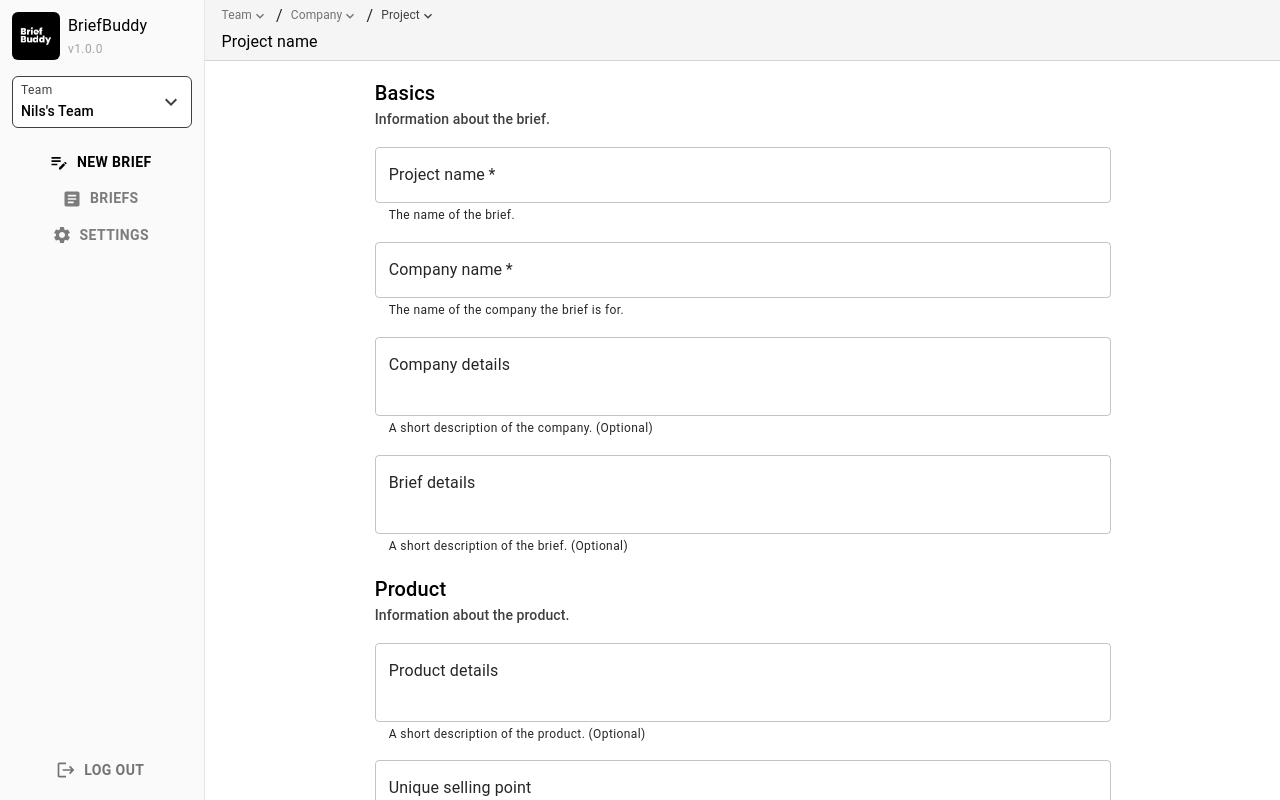
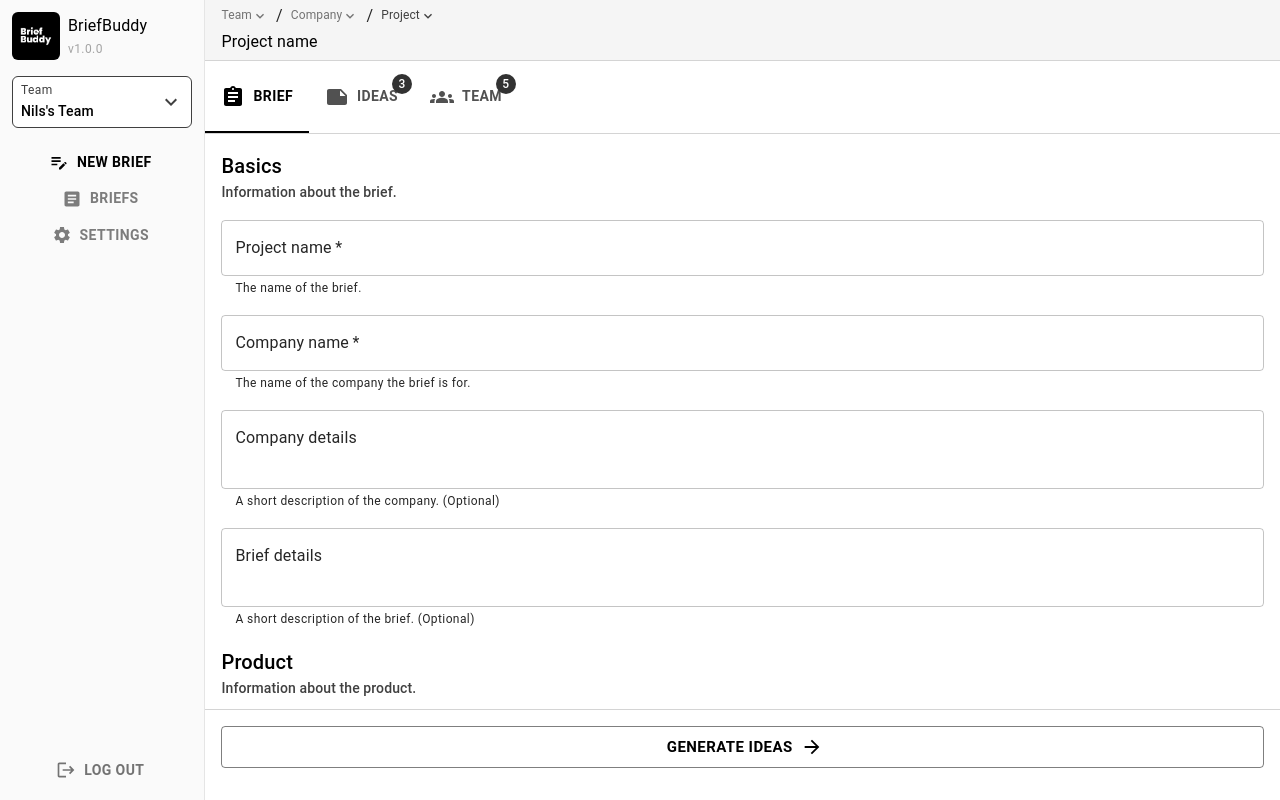
Before and after one commit to NilsWestgardh/BriefBuddy, a Next.js app: page /new-brief in a window 1280 px wide. Shown: the top 800 px of the page. Built offline with nearby package versions, Linux system fonts and the light colour scheme; no server answers.

Commit message:
Add project tabs

```diff
--- a/app/(protected)/new-brief/page.tsx
+++ b/app/(protected)/new-brief/page.tsx
@@ -15,6 +15,9 @@ import BriefFormSchema from "@/app/utils/schemas/BriefFormSchema";
 // Custom Components
 import ProjectHeader from "@/app/components/brief-form/ProjectHeader";
 import BriefForm from "@/app/components/brief-form/BriefForm";
+import SubmitButton from "@/app/components/brief-form/SubmitButton";
+import ProjectTabsMenu from "@/app/components/brief-form/ProjectTabsMenu";
+import ProjectTabContent from "@/app/components/brief-form/ProjectTabContent";
 // Components
 import Box from "@mui/material/Box";
 import Alert from "@mui/material/Alert";
@@ -92,12 +95,21 @@ export default function NewBriefPage() {
   // const posthog = PostHogClient();
   const router = useRouter();
 
+  const [tab, setTab] = useState(0);
   const [showAlertInfo, setShowAlertInfo] = useState<boolean>(false);
   const [alertInfo, setAlertInfo] = useState<{
     type: "success" | "error" | "info" | "warning";
     icon: React.ReactNode;
     message: string;
   } | null>(null);
+
+  // Tab change handler
+  function handleTabChange(
+    event: React.SyntheticEvent,
+    newTab: number
+  ) {
+    setTab(newTab);
+  };
 
   // OpenAI API fetch with retry
   async function fetchWithRetry(
@@ -253,10 +265,64 @@ export default function NewBriefPage() {
               w-full
               h-full
               mb-8
+              relative
             "
           >
-            <ProjectHeader />
-            <BriefForm />
+            <Box
+              id="project-header-container"
+              className="
+                flex
+                flex-col
+                justify-center
+                items-center
+                w-full
+                sticky
+                top-0
+                z-10
+              "
+            >
+              <ProjectHeader />
+              <ProjectTabsMenu
+                tab={tab}
+                handleTabChange={handleTabChange}
+              />
+            </Box>
+            {/* BRIEF TAB */}
+            <ProjectTabContent
+              value={tab}
+              index={0}
+            >
+              <BriefForm />
+              <Box
+                id="submit-button-container"
+                className="
+                  bottom-0
+                  sticky
+                  z-10
+                  w-full
+                  bg-white
+                  border-t
+                  border-neutral-300
+                  p-4
+                  pb-8
+                "
+              >
+                <SubmitButton
+                  cta="Generate ideas"
+                  feedback="Generating ideas..."
+                  // TODO: Logic to call OpenAI API & switch to Ideas tab on success
+                />
+              </Box>
+
+            </ProjectTabContent>
+            {/* IDEAS TAB */}
+            <ProjectTabContent value={tab} index={1}>
+              <div>Ideas placeholder: Ideas stack</div>
+            </ProjectTabContent>
+            {/* TEAM TAB */}
+            <ProjectTabContent value={tab} index={2}>
+              <div>Team placeholder: Table</div>
+            </ProjectTabContent>
           </Box>
         </form>
       </FormProvider>
@@ -279,4 +345,4 @@ export default function NewBriefPage() {
       )}
     </>
   );
-}
+};
--- a/app/api/data/generate-ideas/route.ts
+++ b/app/api/data/generate-ideas/route.ts
@@ -3,7 +3,7 @@ import {
   NextResponse
 } from "next/server";
 import fetch from "node-fetch";
-import { openai } from "@ai-sdk/openai";
+// import { openai } from "@ai-sdk/openai";
 
 const openAiApiUrl = "https://api.openai.com/v1/completions";
 
--- a/app/components/brief-form/BriefForm.tsx
+++ b/app/components/brief-form/BriefForm.tsx
@@ -16,39 +16,31 @@ import CustomTextInput from "@/app/components/CustomTextInput";
 import MultipleSelectChip from "@/app/components/brief-form/MultipleSelectChip";
 // Components
 import Box from "@mui/material/Box";
-import Button from "@mui/material/Button";
 import Select from "@mui/material/Select";
 import FormControl from "@mui/material/FormControl";
 import InputLabel from "@mui/material/InputLabel";
 import MenuItem from "@mui/material/MenuItem";
 import FormHelperText from '@mui/material/FormHelperText';
-// Icons
-import ArrowForwardIcon from '@mui/icons-material/ArrowForward';
 
 export default function BriefForm() {
   const {
     watch,
-    control,
-    formState: {
-      isSubmitting,
-      isSubmitted,
-      isValid,
-  },
+    control
   } = useFormContext<BriefFormType>();
   const form = watch();
 
   return (
     <Box
-      id="brief-form-container"
+      id="brief-form-sections"
       className="
         flex
         flex-col
         justify-start
         items-start
         w-full
+        gap-4
         p-4
-        gap-4
-        max-w-3xl
+        overflow-y-auto
       "
     >
       <Box
@@ -328,22 +320,6 @@ export default function BriefForm() {
           </FormHelperText>
         </FormControl>
       </Box>
-      <Button
-        type="submit"
-        variant="outlined"
-        size="large"
-        disabled={!isValid || isSubmitting || isSubmitted}
-        color={isValid ? "primary" : "secondary"}
-        endIcon={<ArrowForwardIcon />}
-        className="
-          w-full
-          hover:cursor-pointer
-          justify-between
-          px-4
-        "
-      >
-        Generate ideas
-      </Button>
     </Box>
   );
 };
--- /dev/null
+++ b/app/components/brief-form/ProjectTabContent.tsx
@@ -0,0 +1,48 @@
+"use client";
+
+import React from "react";
+import Box from "@mui/material/Box";
+
+type ProjectTabContentProps = {
+  children?: React.ReactNode;
+  index: number;
+  value: number;
+};
+
+export default function ProjectTabContent(
+  props: ProjectTabContentProps
+) {
+  const {
+    children,
+    value,
+    index,
+    ...other
+  } = props;
+
+  return (
+    <div
+      role="tabpanel"
+      hidden={value !== index}
+      id={`project-tabpanel-${index}`}
+      aria-labelledby={`project-tab-${index}`}
+      {...other}
+      className="w-full"
+    >
+      {value === index && (
+        <Box
+          className="
+            flex
+            flex-col
+            justify-center
+            items-center
+            w-full
+            h-full
+            relative
+          "
+        >
+          {children}
+        </Box>
+      )}
+    </div>
+  );
+};
--- /dev/null
+++ b/app/components/brief-form/ProjectTabsMenu.tsx
@@ -0,0 +1,128 @@
+"use client";
+
+import React from "react";
+// Utils
+import clsx from "clsx";
+// Components
+import Tabs from "@mui/material/Tabs";
+import Tab from "@mui/material/Tab";
+import Box from "@mui/material/Box";
+import Badge from "@mui/material/Badge";
+// Icons
+import GroupsIcon from '@mui/icons-material/Groups';
+import AssignmentIcon from '@mui/icons-material/Assignment';
+import NoteIcon from '@mui/icons-material/Note';
+
+const ideas_quantity = 3; // TODO: Replace placeholder with fetched data
+const team_size = 5; // TODO: Replace placeholder with fetched data
+
+type TabsMenuProps = {
+  tab: number;
+  handleTabChange: (
+    event: React.SyntheticEvent,
+    newTab: number
+  ) => void;
+};
+
+function a11yProps(index: number) {
+  return {
+    id: `simple-tab-${index}`,
+    "aria-controls": `simple-tabpanel-${index}`,
+  };
+};
+
+export default function TabsMenu({
+  tab,
+  handleTabChange
+}: TabsMenuProps) {
+
+  return (
+    <Box
+      id="project-tabs-menu-container"
+      className="
+        w-full
+        bg-white
+        border-b
+        border-neutral-300
+      "
+    >
+      <Tabs
+        value={tab}
+        onChange={handleTabChange}
+        aria-label="Project tabs"
+      >
+        <Tab
+          label="Brief"
+          icon={<AssignmentIcon />}
+          iconPosition="start"
+          {...a11yProps(0)}
+          className={clsx(
+            "hover:opacity-100 hover:bg-neutral-50",
+            tab === 0 && "bg-neutral-100 opacity-100",
+            tab !== 0 && "opacity-80",
+          )}
+        />
+        <Tab
+          label={
+            <Badge
+              badgeContent={ideas_quantity}
+              color="primary"
+              max={99}
+              showZero={false}
+              anchorOrigin={{
+                vertical: 'top',
+                horizontal: 'right',
+              }}
+              sx={{
+                "& .MuiBadge-badge": {
+                  transform: "translate(100%, -70%)",
+                  marginRight: "6px",
+                },
+              }}
+            >
+              Ideas
+            </Badge>
+          }
+          icon={<NoteIcon />}
+          iconPosition="start"
+          {...a11yProps(1)}
+          className={clsx(
+            "hover:opacity-100 hover:bg-neutral-50",
+            tab === 1 && "bg-neutral-100 opacity-100",
+            tab !== 1 && "opacity-80",
+          )}
+        />
+        <Tab
+          label={
+            <Badge
+              badgeContent={team_size}
+              color="primary"
+              max={99}
+              showZero={false}
+              anchorOrigin={{
+                vertical: 'top',
+                horizontal: 'right',
+              }}
+              sx={{
+                "& .MuiBadge-badge": {
+                  transform: "translate(100%, -70%)",
+                  marginRight: "6px",
+                },
+              }}
+            >
+              Team
+            </Badge>
+          }
+          icon={<GroupsIcon />}
+          iconPosition="start"
+          {...a11yProps(2)}
+          className={clsx(
+            "hover:opacity-100 hover:bg-neutral-50",
+            tab === 2 && "bg-neutral-100 opacity-100",
+            tab !== 2 && "opacity-80",
+          )}
+        />
+      </Tabs>
+    </Box>
+  );
+};
--- /dev/null
+++ b/app/components/brief-form/SubmitButton.tsx
@@ -0,0 +1,46 @@
+"use client";
+
+// Hooks
+import React from "react";
+import { useFormContext } from "react-hook-form";
+// Components
+import Button from "@mui/material/Button";
+import CircularProgress from "@mui/material/CircularProgress";
+// Icons
+import ArrowForwardIcon from "@mui/icons-material/ArrowForward";
+
+type SubmitButtonProps = {
+  cta: string;
+  feedback: string;
+};
+
+export default function SubmitButton({
+  cta,
+  feedback
+ }: SubmitButtonProps) {
+  const {
+    formState: {
+      isSubmitting,
+      isSubmitted,
+      isValid
+    },
+  } = useFormContext();
+
+  return (
+    <Button
+      type="submit"
+      variant="outlined"
+      size="large"
+      disabled={!isValid || isSubmitting || isSubmitted}
+      color={isValid ? "primary" : "secondary"}
+      endIcon={!isSubmitting ? <ArrowForwardIcon /> : <CircularProgress color="primary" size={24} />}
+      className="
+        w-full
+        hover:cursor-pointer
+        justify-between
+      "
+    >
+      {isSubmitted ? feedback : cta}
+    </Button>
+  );
+};
--- a/app/login/page.tsx
+++ b/app/login/page.tsx
@@ -440,12 +440,12 @@ export default function LoginPage({
                   <OAuthButton
                     cta={showSignUp ? "Sign up with Google" : "Log in with Google"}
                     provider="google"
-                    disabled={false}
+                    disabled={true}
                   />
                   <OAuthButton
                     cta={showSignUp ? "Sign up with Microsoft" : "Log in with Microsoft"}
                     provider="azure"
-                    disabled={false}
+                    disabled={true}
                   />
                   <OAuthButton
                     cta={showSignUp ? "Sign up with Slack" : "Log in with Slack"}
```
